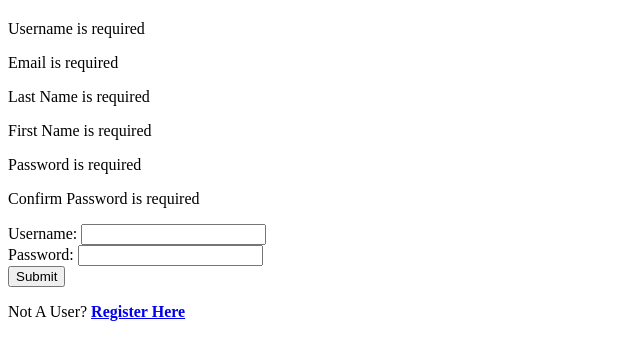
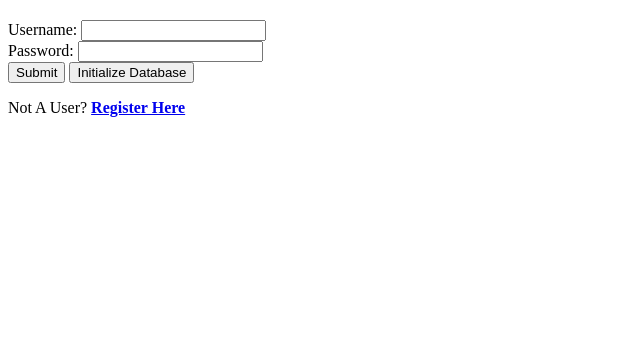
Before and after one commit to markajeena/Website-w-user-resgistration, a PHP site: page /login.php in a window 1280 px wide. Shown: the part 47-407 px from the top of the page, without its empty margins (0-640 px from the left). Run offline with PHP 8.4, Linux system fonts and the light colour scheme; tables that the repository leaves empty or names only in its code hold one stand-in row (values such as "Sample post").

Commit message:
Update login.php

```diff
--- a/comp440/login.php
+++ b/comp440/login.php
@@ -1,5 +1,10 @@
 <?php include('database.php');
-$login_user=true ?>
+$login_user=true;
+if(count($errors)>2)
+{
+    $errors=array();
+}
+?>
 <!DOCTYPE html>
 <html>
 <head>
@@ -26,10 +31,27 @@ $login_user=true ?>
         <input type="text" name="password1" required>
 
     </div>
-    <button type="submit" name="login_user" onclick="<?php include('errors.php') ?>">Submit</button>
+    <button type="submit" name="login_user">Submit</button>
+    <button type="button" name="Database_Initialization" value="1">Initialize Database</button>
 
     <p>Not A User? <a href="registration.php"><b>Register Here</b></a></p>
 </form>
 </div>
 </body>
 </html>
+<?php
+        if(isset($_POST['Database_Initialization'])){
+    $con = mysqli_connect('localhost','root','','user_registration') or die("No Connection to the Database");
+     // Load and explode the sql file
+     $f = fopen('university.sql',"r+");
+     $sqlFile = fread($f,filesize('university.sql'));
+     $sqlArray = explode(';',$sqlFile);
+
+     //Process the sql file by statements
+     foreach ($sqlArray as $stmt) {
+       if (strlen($stmt)>3){
+            $result = mysqli_query($con, $stmt);
+           }
+      }
+    }
+?>
```
